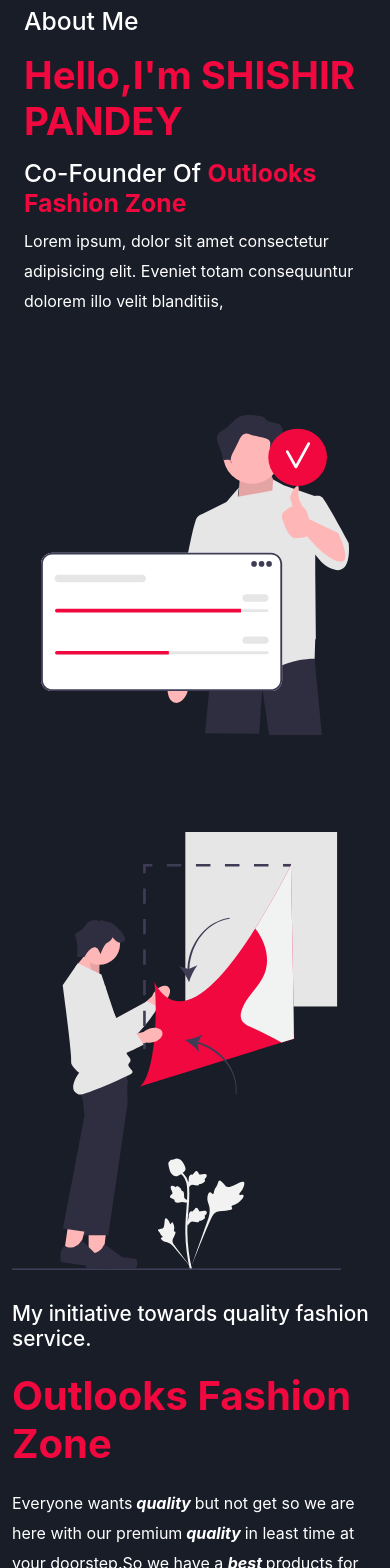
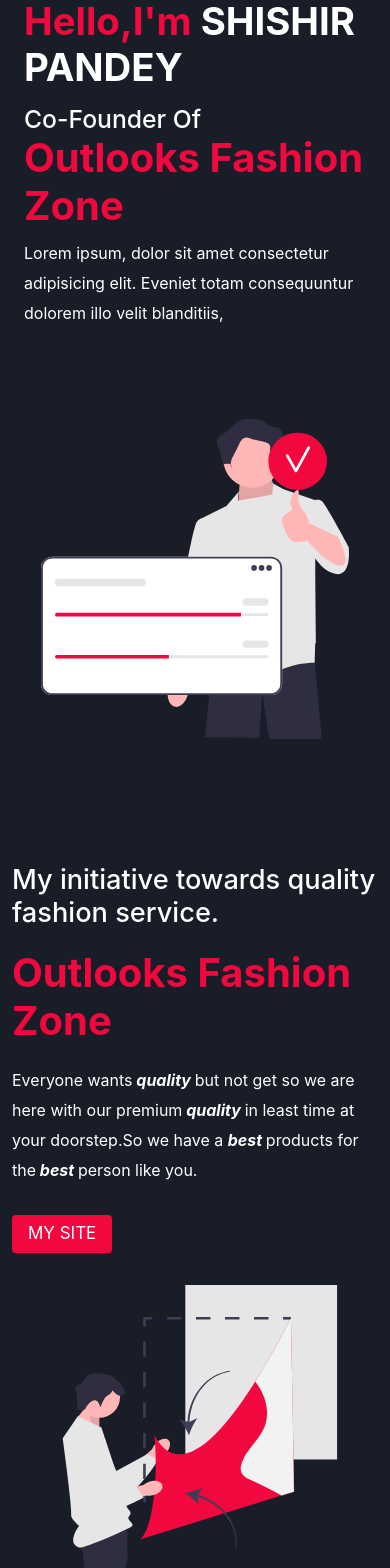
Before and after one commit to rudra-t/kanhaiyaa, a React (Create React App) app: page / in a window 390 px wide. Shown: the part 140-1708 px from the top of the page. Built offline with nearby package versions, Linux system fonts and the light colour scheme.

Commit message:
initial commit

```diff
--- a/src/About.js
+++ b/src/About.js
@@ -7,7 +7,9 @@
         <div className="row">
           <div className="col-md-6 about-text">
             <h2>About Me</h2>
-            <h1>Hello,I'm SHISHIR PANDEY</h1>
+            <h1>
+              Hello,I'm <span>SHISHIR PANDEY</span>
+            </h1>
             <h2>
               Co-Founder Of <span>Outlooks Fashion Zone</span>
             </h2>
--- a/src/App.css
+++ b/src/App.css
@@ -47,9 +47,13 @@
     font-weight: bold;
     margin: 15px 0;
 }
-.about-text span{
+.about-text h1 span{
+    color: var(--White);
+}
+.about-text h2 span{
     font-weight: bolder;
     color: var(--blk);
+    font-size: 40px;
 }
 .about-text h2{
     color: var(--White);
@@ -84,7 +88,7 @@
         margin: 4rem 0;
     }
     .about-text{
-        margin-top: 50px;
+        margin-top: 0px;
     }
     .about-text h1 {
         font-size: 2.8rem;
@@ -97,6 +101,9 @@
 @media screen and (max-width: 480px) {
     .about-image img{
        margin-top: 1rem;
+    }
+    .about-text{
+        margin-top: 0;
     }
     .about-text h1 {
       font-size: 2.4rem;
@@ -116,11 +123,8 @@
 }
 .site-text h1{
     font-size: 4rem;
-    color: var(--White);
+    color: var(--blk);
     font-weight: bolder;
-}
-.site-text span{
-    color: var(--blk);
 }
 .site-text h3{
     color: var(--White);
@@ -128,6 +132,7 @@
 .site-text p{
     color: var(--White);
     line-height: 30px;
+    margin-bottom: 30px;
 }
 .site-img img{
     max-width: 100%;
@@ -136,19 +141,24 @@
 .btn{
     background-color: var(--blk);
     color: var(--White);
+    padding:  5px 15px;
+    font-size: 17px
 }
 @media screen and (max-width: 992px) {
     .site-text h1 {
-      font-size: 2.8rem;
+      font-size: 3.4rem;
     }
     .site-text h3 {
-        font-size: 1.5rem;
+        font-size: 1.8rem;
       }
     .site-img img{
         max-width: 100%;
     }
   }
   @media screen and (max-width: 768px){
+    #Site .row{
+        margin-bottom: 5rem;
+    }
     .site-text{
         margin: 2rem 0;
     }
@@ -168,7 +178,7 @@
       margin: 20px 0;
     }
     .site-text h3 {
-        font-size: 1.3rem;
+        font-size: 1.7rem;
       }
   }
 /*----------------------------site end----------------------------------------*/
@@ -198,11 +208,20 @@
     color: var(--White);
     text-align: center;
     background-color: var(--main);
+    transition: .5s;
+}
+.service-box:hover{
+    transform: scale(1.1);
 }
 .fas{
     font-size: 2rem;
     padding: 1rem;
     color: var(--blk);
+}
+@media screen and (max-width: 768px){
+    #Services h1{
+        margin-bottom: 2rem;
+    }
 }
 @media screen and (max-width: 480px) {
     #Services h1 {
@@ -238,6 +257,10 @@
     align-items: center;
     padding: 10px;
     text-align: center;
+    transition: .5s;
+}
+.team-box:hover{
+    transform: scale(.7);
 }
 .box-img{
     border-radius: 50%;
@@ -262,14 +285,20 @@
     color: var(--White);
 }
 .fa-brands{
-    font-size: 1.2rem;
-    padding: 0 .4rem;
+    font-size: 1.4rem;
+    padding: .3rem .6rem;
     color: var(--White);
 }
 @media screen and (max-width: 992px) {
     #Team h1{
         margin: 3rem 0;
-    }}
+    }
+}
+@media screen and (max-width: 768px){
+    #Team h1{
+         margin-bottom: 0rem;
+    }
+}
 @media screen and (max-width: 480px) {
     .team-box{
         margin:  0 50px;
@@ -320,6 +349,11 @@
 #Contact{
     background-color: var(--second-bg);
 }
+#Contact h1{
+    text-align: center;
+    color: var(--White);
+    padding: 30px 0;
+}
 #Contact .headings h1{
     color: var(--White);
     margin: 20px 0;
@@ -333,7 +367,7 @@
     border-radius: 10px;
 }
 .heading2{
-    min-height: 50vh;
+    min-height: 30vh;
     display: flex;
     justify-content: end;
     align-items: center;
@@ -341,12 +375,16 @@
     background-color: var(--primary-clr);
 }
 .social-link i{
-    font-size: 30px;
-    margin: 30px 20px;
+    font-size: 35px;
+    margin: 30px;
     color: var(--White);
+    transition: 1s;
+}
+.social-link i:hover{
+    transform: scale(1.5);
 }
 .heading2 p{
-    font-size: 15px;
+    font-size: 20px;
     color: var(--White);
 }
 @media(max-width:992px){
@@ -359,13 +397,23 @@
         margin-top: 0rem;
     }
     .social-link i{
-        font-size: 20px;
+        font-size: 40px;
         margin:20px;
         color: var(--White);
     }
     .heading2 p{
-        font-size: 15px;
+        font-size: 20px;
         color: var(--White);
     }
-
 }
+@media(max-width:480px){
+    .social-link i{
+        font-size: 30px;
+        margin:20px;
+        color: var(--White);
+    }
+    .heading2 p{
+        font-size: 17px;
+        color: var(--White);
+    }
+}
--- a/src/Footer.js
+++ b/src/Footer.js
@@ -4,6 +4,7 @@
     <>
       <section id="Contact">
         <div>
+          <h1>For More Information Reach Me Out</h1>
           <div className="heading2">
             <div className="social-link">
               <a className="" href="#">
--- a/src/Navbar.js
+++ b/src/Navbar.js
@@ -35,11 +35,6 @@
                   Team
                 </a>
               </li>
-              <li className="nav-item">
-                <a className="nav-link" href="#Testimonials">
-                  Testimonials
-                </a>
-              </li>
             </ul>
           </div>
         </div>
--- a/src/Site.js
+++ b/src/Site.js
@@ -7,16 +7,9 @@
         <div className="container">
           <div className="row">
             <div className="col-md-6">
-              <div className="site-img">
-                <img src={edu}></img>
-              </div>
-            </div>
-            <div className="col-md-6">
               <div className="site-text">
                 <h3>My initiative towards quality fashion service.</h3>
-                <h1>
-                  <span>Outlooks Fashion Zone</span>
-                </h1>
+                <h1>Outlooks Fashion Zone</h1>
                 <p>
                   Everyone wants
                   <b>
@@ -41,6 +34,11 @@
                 </a>
               </div>
             </div>
+            <div className="col-md-6 order-md-first">
+              <div className="site-img">
+                <img src={edu}></img>
+              </div>
+            </div>
           </div>
         </div>
       </header>
```
